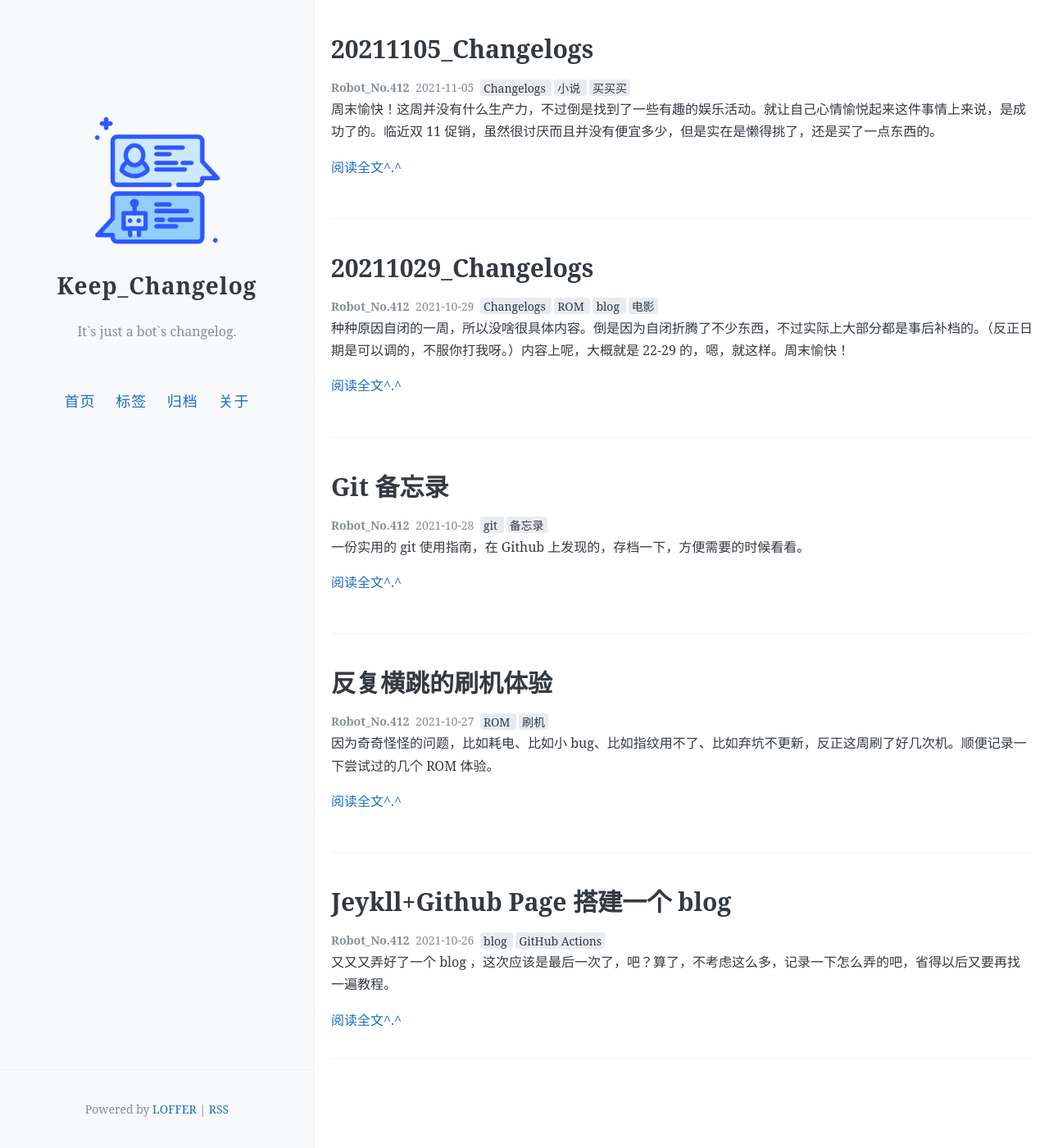
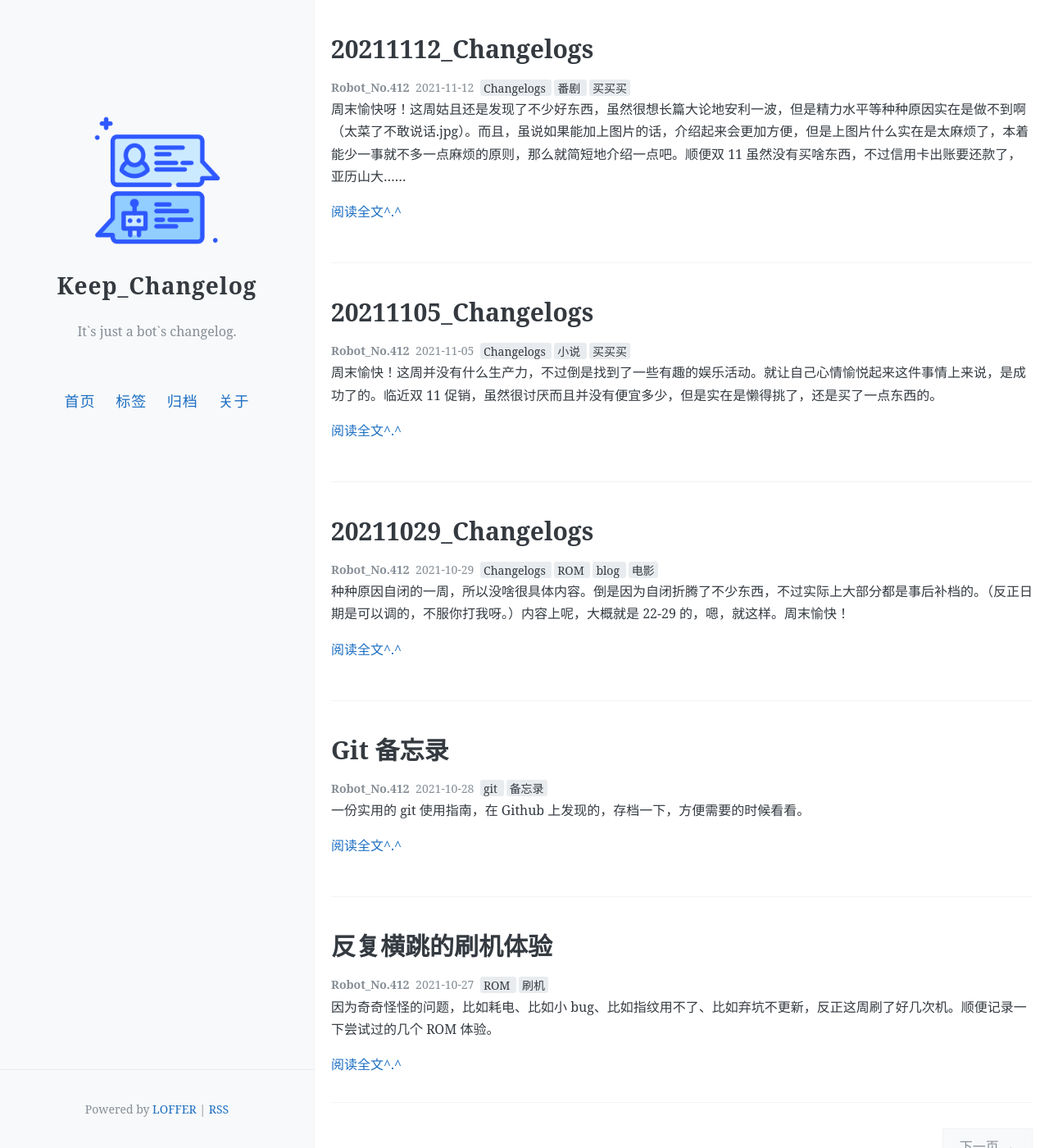
Before and after one commit to Waka-Xi/Waka-Xi.github.io, a Jekyll site: the page built from index.html, in a window 1280 px wide and 1400 px high. Shown: the whole window at 82% size. Built offline with Jekyll 4.4.1, drawn with Linux system fonts in a browser that asks for light colours; the list of posts is cut into pages by our own code; comment, search, counter and statistics services are not loaded; some of the changed lines change nothing that is shown.

Commit message:
changelogs 更新

```diff
--- a/_posts/Ver.2021/2021-11-05-Changelogs.md
+++ b/_posts/Ver.2021/2021-11-05-Changelogs.md
@@ -13,5 +13,5 @@ tags:
 excerpt: 周末愉快！这周并没有什么生产力，不过倒是找到了一些有趣的娱乐活动。就让自己心情愉悦起来这件事情上来说，是成功了的。临近双 11 促销，虽然很讨厌而且并没有便宜多少，但是实在是懒得挑了，还是买了一点东西的。
 ---
 
-- 看了一部小说——《四十年后的爱人》，扶华写的。很遗憾以前并没有听说过这个作者，而且姑且算是耽美作者（存疑？）。了解这本书其实是朋友推荐的，说我应该会喜欢，自己是看哭了的。特意搜了一下也就 50 章，和一般网文的体量比起来，确实是不算是什么的。然后挑了一个晚上一口气看完了吗，感觉确实还不错。作者并没有拘泥于详细去描述男主究竟是怎么老态，对女主是有多爱感情是有多深。更加侧重于生活细节和各种平平淡淡的生活小事。初见是真的很人犯困，不过慢慢看下去，情绪一点点被作者调动，最后情感大爆发的时候一口气酣畅淋漓好不痛快。一开始以为结局会是女主又穿回去或者男主死了之后再传回去，没想到就是直接这样日常而且平淡地走完了一辈子，意料之外情理之中。
+- 看了一部小说——《四十年后的爱人》，扶华写的。很遗憾以前并没有听说过这个作者，而且姑且算是耽美作者（存疑？）。了解这本书其实是朋友推荐的，说我应该会喜欢，自己是看哭了的。特意搜了一下也就 50 章，和一般网文的体量比起来，确实是不算是什么的。然后挑了一个晚上一口气看完了，感觉确实还不错。作者并没有拘泥于详细去描述男主究竟是怎么老态、对女主是有多爱、感情是有多深。更加侧重于生活细节和各种平平淡淡的生活小事。初见是真的很人犯困，不过慢慢看下去，情绪一点点被作者调动，最后情感大爆发的时候一口气酣畅淋漓好不痛快。一开始以为结局会是女主又穿回去或者男主死了之后再穿回去，没想到就是直接这样日常且平淡地走完了一辈子，意料之外情理之中。
 - 双十一了，情理上是很抗拒这种明跌暗涨的电商促销行为，但是确实是有刚需是要买东西的，所以还是花了几天时间来挑选自己需要的东西、研究折扣促销、下单收货。说起来有点好笑，1 号开始的双十一预热活动，现在都 5 号了，目前为止就收到了天猫超市买的牛奶。说起来牛奶确实是很贵了啊，原来**三元小方白**经常可以做到 1.5 元/盒的价格，现在卡点蹲卷各种优惠套上去也才 2 块/盒左右，这还算是近期好价。
--- /dev/null
+++ b/_posts/Ver.2021/2021-11-12-Changelogs.md
@@ -0,0 +1,50 @@
+---
+toc: true
+layout: post
+comments: false
+author: Robot_No.412
+title: 20211112_Changelogs
+date: 2021-11-12
+permalink: 20211112_Changelogs
+tags:
+    - Changelogs
+    - 番剧
+    - 买买买
+excerpt: 周末愉快呀！这周姑且还是发现了不少好东西，虽然很想长篇大论地安利一波，但是精力水平等种种原因实在是做不到啊（太菜了不敢说话.jpg）。而且，虽说如果能加上图片的话，介绍起来会更加方便，但是上图片什么实在是太麻烦了，本着能少一事就不多一点麻烦的原则，那么就简短地介绍一点吧。顺便双 11 虽然没有买啥东西，不过信用卡出账要还款了，亚历山大……
+---
+
+## 01-学到什么
+
+### 1.1-P.A.R.A.理论
+
+全称居然是 P(Project)、A(Area)、R(Resource)、A(Archive)。虽然听说过很多遍但是一直没有想法去了解，更别说去实践这套方法论了。不过偶尔接受了一个观点，就是无论别人怎么鼓吹「效率」、「方法」之类的东西，照搬并不一定就适合自己。但是无论看起来怎么离谱，如果觉得真的需要改变的话，那么就应该去尝试一下然后按照自己的理解去改进、去完善。所以姑且就细致地去了解了一下这套理论，发现对于懒人来说，还是很方便的：
+
+* P：所有有明确目标、目的或者 DDL 的东西；
+* A：长期目标或者个人兴趣爱好类的；
+* R：可能支撑上面两项的资料；
+* A：已经完成的、阶段性完成的、放弃但又需要留存的等类似东西。
+
+### 1.2-对回复的思考
+
+不知道为何就突然开始焦虑起来，然后看到了一篇博文。意识到，自己对网络社交过度的心理依赖可能是自己焦虑的一个重要原因。辅证就是心态奔溃之后自闭了一个礼拜然后意外地感觉到焦虑症状缓解了很多。所以说，是时候重新审视一下对网络社交的依赖程度了。顺着原文的思路就找了几个作者关于这方面的一些思考，算是有一点点自己的想法了。虽然他们的一些观点和做法实在是学不来，不过可以尝试借鉴一下，如果能切实缓解自己焦虑的话，那也算是有所得了。
+
+* 关闭朋友圈：其实大部分朋友圈内容就是纯粹的炫耀和显摆，小部分圈地自萌的分享，剩下的可能就只有广告了。而且个人也不怎么发朋友圈，所以关闭朋友圈这一条是真的没啥问题；
+* 减少即时通信：这一点无法做到。不过主要观点是，「即时通信」这个词中所表达的「即时」这个假象。面对面交流才是真正的「即时通信」，交流不光光只有文字信息的传递。包括声音、表情、语气、肢体动作等要素全部传达出来的信息，才应该是完整的交流。文字仅仅只能传递一小部分「内容」，而不能成为「信息」。所以所谓的「即时通信」就应该放弃「秒回」策略，转变成「集中式处理」的方式。
+
+### 1.3-单线程的大脑
+
+类似上一条，深表认同的一点就是，「大脑是适合单线程的东西」。多线程的重复切换会导致额外地压力和错误，集中注意力的单线程操作更加可以方便大脑有效率地处理手头上的事务。所以「消息」的集中处理不光是减少焦虑的一个手段，而且可以避免被频繁中断导致丧失效率。
+
+## 02-找到什么
+
+### 2.1-番剧
+
+虽然被很多人安利了很多遍，但是不知道为啥就是没兴趣去点开一集的《国王排名》。怎么说呢，披着童话风格的现实故事。没有二极管的人设，不是尬到爆炸的中二剧情也不会有极端的感官刺激。就是一份平平淡淡的家常小菜，但就是平常才更显真功夫。好看，剧情舒服，制作精美。只要后面不作死不出大的幺蛾子就值得看。
+
+### 2.2-好玩的东西
+
+[京东旗舰店的链接](https://item.jd.com/10036264132650.html)，主要是因为这个太好看了，所以很想买。不过 150+ 的手动外加 15+/个的刀头，实在是有点下不去手。
+
+其实相比这一款，也心水他家上一款**小牛刀**，图片就懒得放了，[留个链接](https://item.jd.com/10025822001680.html)就好了吧。虽然也是手动的，但是外形没有那么浮夸而且姑且还是有震动功能（算半个电动？），于是导致虽然也是 150+ 的本体和 15/个的替换刀头，但是付款冲动明显要强烈多了。
+
+![image-20211112231445939](/Pic/Ver.2021/image-20211112231445939.jpg)
```
Also changed, not shown: Pic/Ver.2021/image-20211112231445939.jpg (added).
